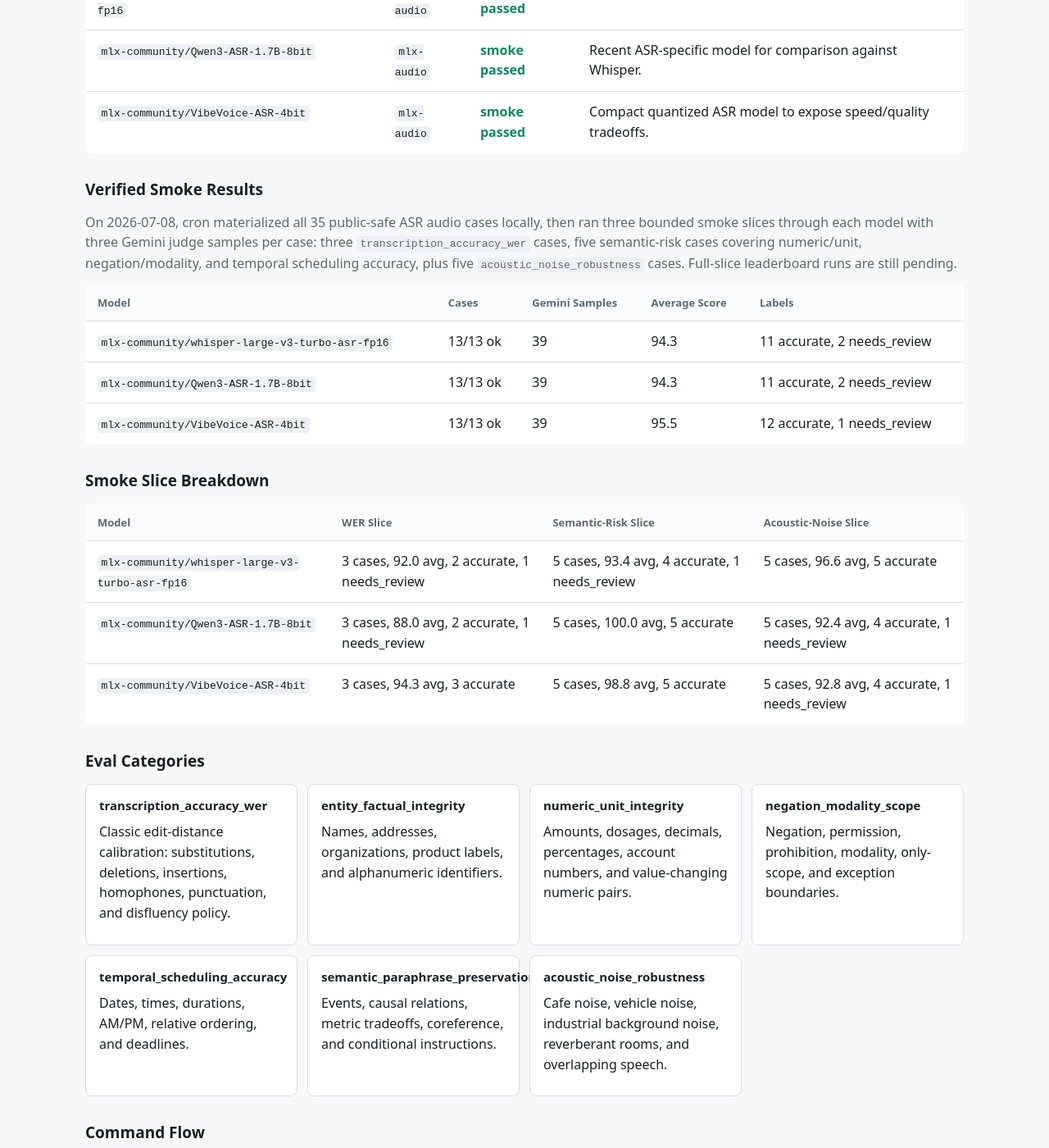
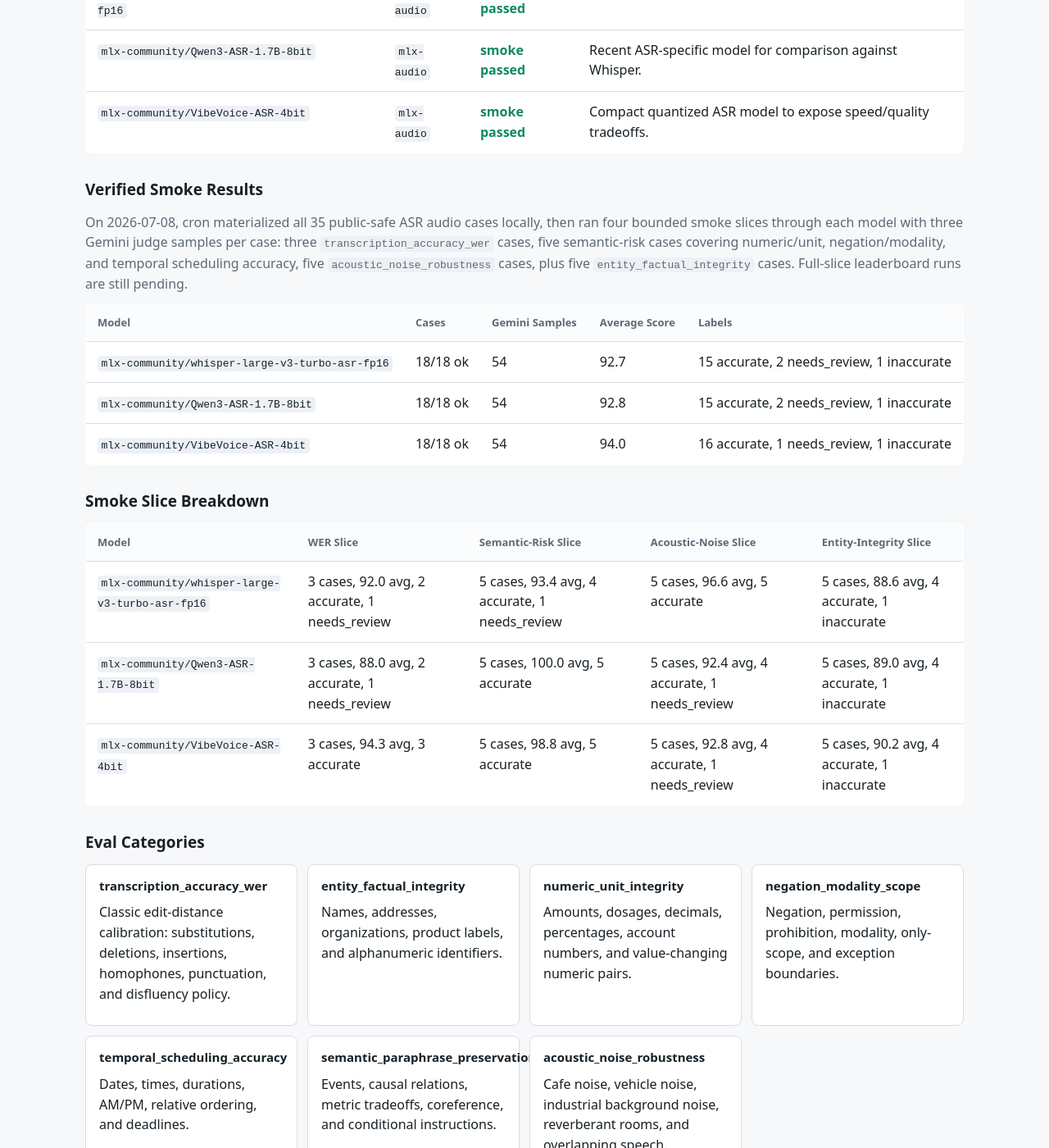
Before and after one commit to kennethli319/kennethli319.github.io, a Jekyll site: the page open-audio-judge/asr-leaderboard-demo.html, which Jekyll copies as it is, in a window 1280 px wide and 1400 px high, scrolled down 656 px. Shown: the whole window at 82% size. Built offline with Jekyll 4.4.1, drawn with Linux system fonts in a browser that asks for light colours.

Commit message:
Refresh ASR entity smoke demo

```diff
--- a/open-audio-judge/asr-leaderboard-demo.html
+++ b/open-audio-judge/asr-leaderboard-demo.html
@@ -137,23 +137,23 @@
     </table>
 
     <h2>Verified Smoke Results</h2>
-    <p class="muted">On 2026-07-08, cron materialized all 35 public-safe ASR audio cases locally, then ran three bounded smoke slices through each model with three Gemini judge samples per case: three <code>transcription_accuracy_wer</code> cases, five semantic-risk cases covering numeric/unit, negation/modality, and temporal scheduling accuracy, plus five <code>acoustic_noise_robustness</code> cases. Full-slice leaderboard runs are still pending.</p>
+    <p class="muted">On 2026-07-08, cron materialized all 35 public-safe ASR audio cases locally, then ran four bounded smoke slices through each model with three Gemini judge samples per case: three <code>transcription_accuracy_wer</code> cases, five semantic-risk cases covering numeric/unit, negation/modality, and temporal scheduling accuracy, five <code>acoustic_noise_robustness</code> cases, plus five <code>entity_factual_integrity</code> cases. Full-slice leaderboard runs are still pending.</p>
     <table>
       <thead><tr><th>Model</th><th>Cases</th><th>Gemini Samples</th><th>Average Score</th><th>Labels</th></tr></thead>
       <tbody>
-        <tr><td><code>mlx-community/whisper-large-v3-turbo-asr-fp16</code></td><td>13/13 ok</td><td>39</td><td>94.3</td><td>11 accurate, 2 needs_review</td></tr>
-        <tr><td><code>mlx-community/Qwen3-ASR-1.7B-8bit</code></td><td>13/13 ok</td><td>39</td><td>94.3</td><td>11 accurate, 2 needs_review</td></tr>
-        <tr><td><code>mlx-community/VibeVoice-ASR-4bit</code></td><td>13/13 ok</td><td>39</td><td>95.5</td><td>12 accurate, 1 needs_review</td></tr>
+        <tr><td><code>mlx-community/whisper-large-v3-turbo-asr-fp16</code></td><td>18/18 ok</td><td>54</td><td>92.7</td><td>15 accurate, 2 needs_review, 1 inaccurate</td></tr>
+        <tr><td><code>mlx-community/Qwen3-ASR-1.7B-8bit</code></td><td>18/18 ok</td><td>54</td><td>92.8</td><td>15 accurate, 2 needs_review, 1 inaccurate</td></tr>
+        <tr><td><code>mlx-community/VibeVoice-ASR-4bit</code></td><td>18/18 ok</td><td>54</td><td>94.0</td><td>16 accurate, 1 needs_review, 1 inaccurate</td></tr>
       </tbody>
     </table>
 
     <h2>Smoke Slice Breakdown</h2>
     <table>
-      <thead><tr><th>Model</th><th>WER Slice</th><th>Semantic-Risk Slice</th><th>Acoustic-Noise Slice</th></tr></thead>
+      <thead><tr><th>Model</th><th>WER Slice</th><th>Semantic-Risk Slice</th><th>Acoustic-Noise Slice</th><th>Entity-Integrity Slice</th></tr></thead>
       <tbody>
-        <tr><td><code>mlx-community/whisper-large-v3-turbo-asr-fp16</code></td><td>3 cases, 92.0 avg, 2 accurate, 1 needs_review</td><td>5 cases, 93.4 avg, 4 accurate, 1 needs_review</td><td>5 cases, 96.6 avg, 5 accurate</td></tr>
-        <tr><td><code>mlx-community/Qwen3-ASR-1.7B-8bit</code></td><td>3 cases, 88.0 avg, 2 accurate, 1 needs_review</td><td>5 cases, 100.0 avg, 5 accurate</td><td>5 cases, 92.4 avg, 4 accurate, 1 needs_review</td></tr>
-        <tr><td><code>mlx-community/VibeVoice-ASR-4bit</code></td><td>3 cases, 94.3 avg, 3 accurate</td><td>5 cases, 98.8 avg, 5 accurate</td><td>5 cases, 92.8 avg, 4 accurate, 1 needs_review</td></tr>
+        <tr><td><code>mlx-community/whisper-large-v3-turbo-asr-fp16</code></td><td>3 cases, 92.0 avg, 2 accurate, 1 needs_review</td><td>5 cases, 93.4 avg, 4 accurate, 1 needs_review</td><td>5 cases, 96.6 avg, 5 accurate</td><td>5 cases, 88.6 avg, 4 accurate, 1 inaccurate</td></tr>
+        <tr><td><code>mlx-community/Qwen3-ASR-1.7B-8bit</code></td><td>3 cases, 88.0 avg, 2 accurate, 1 needs_review</td><td>5 cases, 100.0 avg, 5 accurate</td><td>5 cases, 92.4 avg, 4 accurate, 1 needs_review</td><td>5 cases, 89.0 avg, 4 accurate, 1 inaccurate</td></tr>
+        <tr><td><code>mlx-community/VibeVoice-ASR-4bit</code></td><td>3 cases, 94.3 avg, 3 accurate</td><td>5 cases, 98.8 avg, 5 accurate</td><td>5 cases, 92.8 avg, 4 accurate, 1 needs_review</td><td>5 cases, 90.2 avg, 4 accurate, 1 inaccurate</td></tr>
       </tbody>
     </table>
 
```
